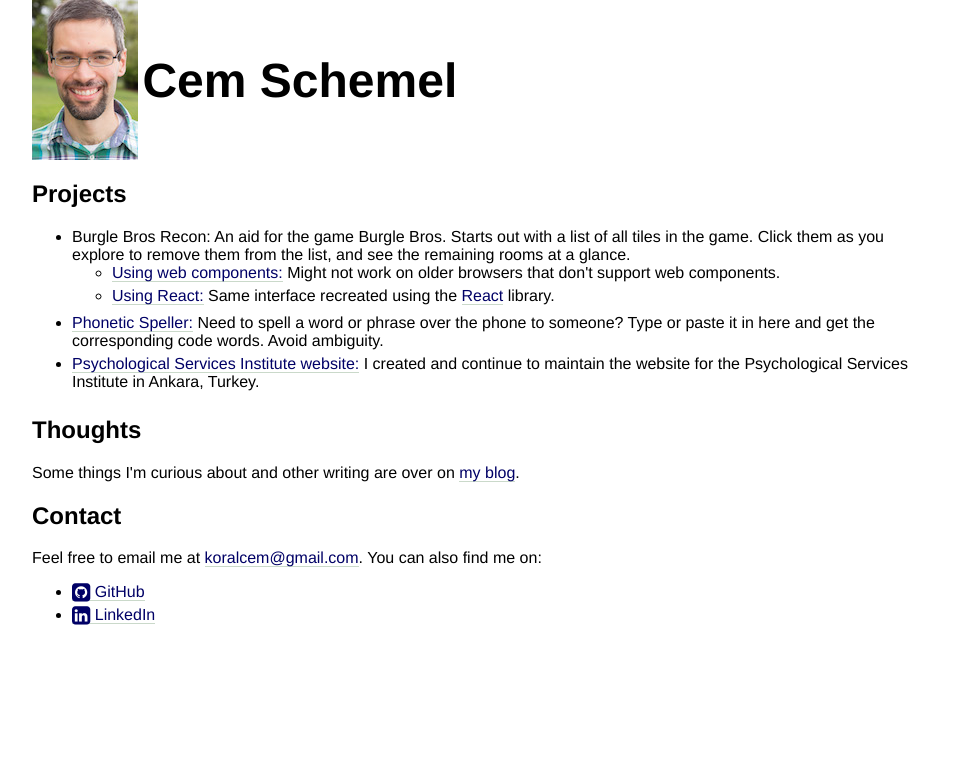
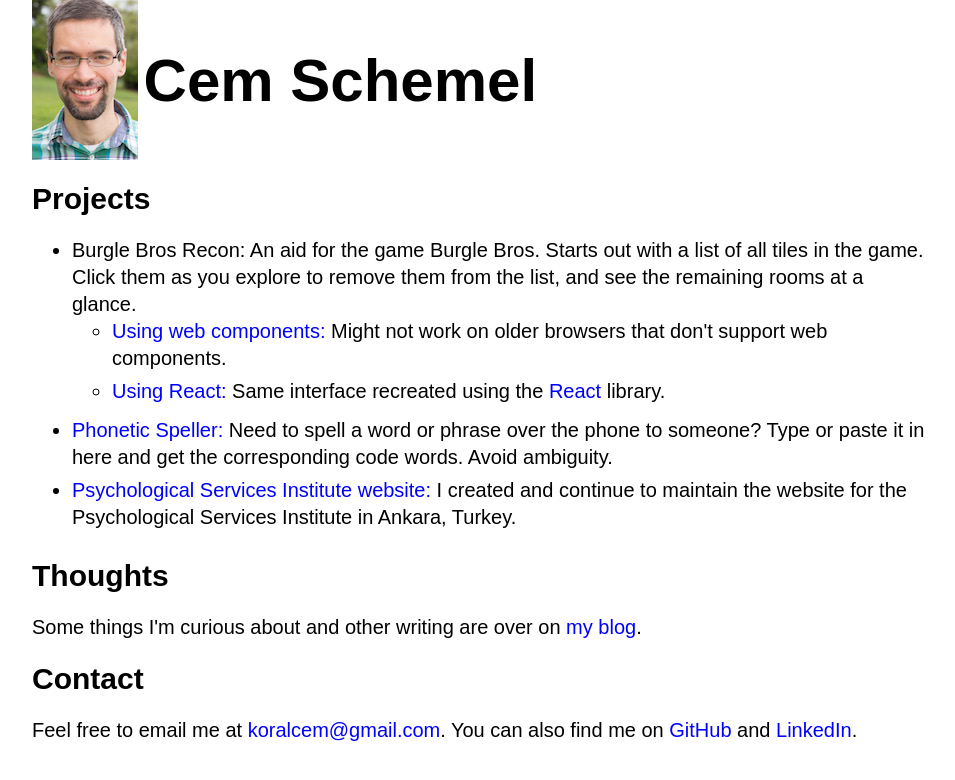
Before and after one commit to koralcem/personal-site, a Jekyll site: the page built from index.html, in a window 1280 px wide. Shown: the top 780 px of the page, without its empty margins (160-1115 px from the left). Built offline with Jekyll 4.4.1, drawn with Linux system fonts in a browser that asks for light colours; nearby versions of some CDN libraries.

Commit message:
Fix fonts, line heights, and other styles

```diff
--- a/burgle-bros-components.html
+++ b/burgle-bros-components.html
@@ -3,4 +3,4 @@ title: Burgle Bros
 ---
 
 <burgle-card></burgle-card>
-<script src="js/BurgleBrosComponents.js"></script>
+<script src="js/burgle-bros-components.js"></script>
--- a/burgle-bros-react.html
+++ b/burgle-bros-react.html
@@ -9,4 +9,4 @@ js_files:
 ---
 
 <div id="container"></div>
-<script type="text/babel" src="js/BurgleBrosReact.js"></script>
+<script type="text/babel" src="js/burgle-bros-react.js"></script>
--- a/css/RadioCodes.scss
+++ b/css/phonetic-speller.scss
@@ -1,10 +1,15 @@
 ---
 ---
+body {
+  font-family: Arial, Helvetica, sans-serif;
+  font-size: 20px;
+}
 
 input {
   margin: auto;
   display: block;
   width: 50%;
+  font-size: 20px;
 }
 
 div#prompt {
--- a/css/style.scss
+++ b/css/style.scss
@@ -1,47 +1,42 @@
 ---
 ---
 
-body
-{
+body {
 	background-color: white;
 	margin:0% 15%;
-	font-family: Helvetica, sans-serif;
+  font-family: Arial, Helvetica, sans-serif;
+  font-size: 20px;
+  line-height: 27px;
 }
 
-header img
-{
+header img {
 	vertical-align: middle;
 	display: inline;
 }
 
-h1
-{
+h1 {
 	font-size: 3em;
 	vertical-align: middle;
 	display: inline;
 }
 
-h2
-{
+h2 {
 	font-size: 1.5em;
 }
 
-a, a:link, a:visited
-{
-  color: #006;
+a {
   text-decoration: none;
-  border-bottom: 1px solid rgb(45, 105, 45);
-  border-bottom: 1px solid rgba(45, 105, 45, 0.25);
+  color: blue;
+
+  &:hover, &:active {
+    text-decoration: underline;
+  }
+
+  &:visited {
+    color: purple;
+  }
 }
 
-a:hover, a:active, a:focus {
-  color: #060; /* rgb(65, 145, 65);*/
-  text-decoration: none;
-  border-bottom: 1px solid rgb(65, 145, 65);
-  border-bottom: 1px solid rgba(65, 145, 65, 0.75);
-}
-
-li
-{
+li {
 	padding-bottom: .3em;
 }
--- a/index.html
+++ b/index.html
@@ -1,7 +1,6 @@
 ---
 css_files:
   - css/style.css
-  - https://maxcdn.bootstrapcdn.com/font-awesome/4.4.0/css/font-awesome.min.css
 ---
 <header>
 	<img src="media/CemPortrait.jpg" alt="Cem's portrait" width="106" height="160">
@@ -17,7 +16,7 @@ css_files:
       <li><a href="burgle-bros-react.html">Using React:</a> Same interface recreated using the <a href="https://reactjs.org/">React</a> library.</li>
     </ul>
   </li>
-  <li><a href="radio-codes.html">Phonetic Speller:</a> Need to spell a word or phrase over the phone to someone? Type or paste it in here and get the corresponding code words. Avoid ambiguity.</li>
+  <li><a href="phonetic-speller.html">Phonetic Speller:</a> Need to spell a word or phrase over the phone to someone? Type or paste it in here and get the corresponding code words. Avoid ambiguity.</li>
   <li><a href="http://www.psikolojik-hizmetler.com/">Psychological Services Institute website:</a> I created and continue to maintain the website for the Psychological Services Institute in Ankara, Turkey.</li>
 </ul>
 
@@ -26,9 +25,4 @@ css_files:
 
 
 <h2>Contact</h2>
-<p>Feel free to email me at <a href="mailto:koralcem@gmail.com">koralcem@gmail.com</a>. You can also find me on:
-  <ul>
-    <li><a href="https://github.com/koralcem"><i class="fa fa-github-square fa-lg"></i> GitHub</a></li>
-    <li><a href="http://www.linkedin.com/pub/cem-schemel/5/3aa/ab1"><i class="fa fa-linkedin-square fa-lg"></i> LinkedIn</a></li>
-  </ul>
-</p>
+<p>Feel free to email me at <a href="mailto:koralcem@gmail.com">koralcem@gmail.com</a>. You can also find me on <a href="https://github.com/koralcem">GitHub</a> and <a href="https://www.linkedin.com/in/cemschemel/">LinkedIn</a>.</p>
--- a/js/newscript.js
+++ /dev/null
@@ -1 +0,0 @@
-alert("foo");
--- a/radio-codes.html
+++ b/phonetic-speller.html
@@ -1,10 +1,10 @@
 ---
 title: Phonetic Speller
 css_files:
-  - css/RadioCodes.css
+  - css/phonetic-speller.css
 js_files:
   - https://code.jquery.com/jquery-3.3.1.slim.min.js
-  - js/RadioCodes.js
+  - js/phonetic-speller.js
 ---
 
 <div id="prompt">What are you trying to spell?</div>
```
Also changed, not shown: other parts of burgle-bros-react.html (+1 -1 lines), css/burgle-bros-react.scss (renamed from css/BurgleBrosReact.scss), js/burgle-bros-components.js (renamed from js/BurgleBrosComponents.js), js/burgle-bros-react.js (renamed from js/BurgleBrosReact.js), js/phonetic-speller.js (renamed from js/RadioCodes.js).
